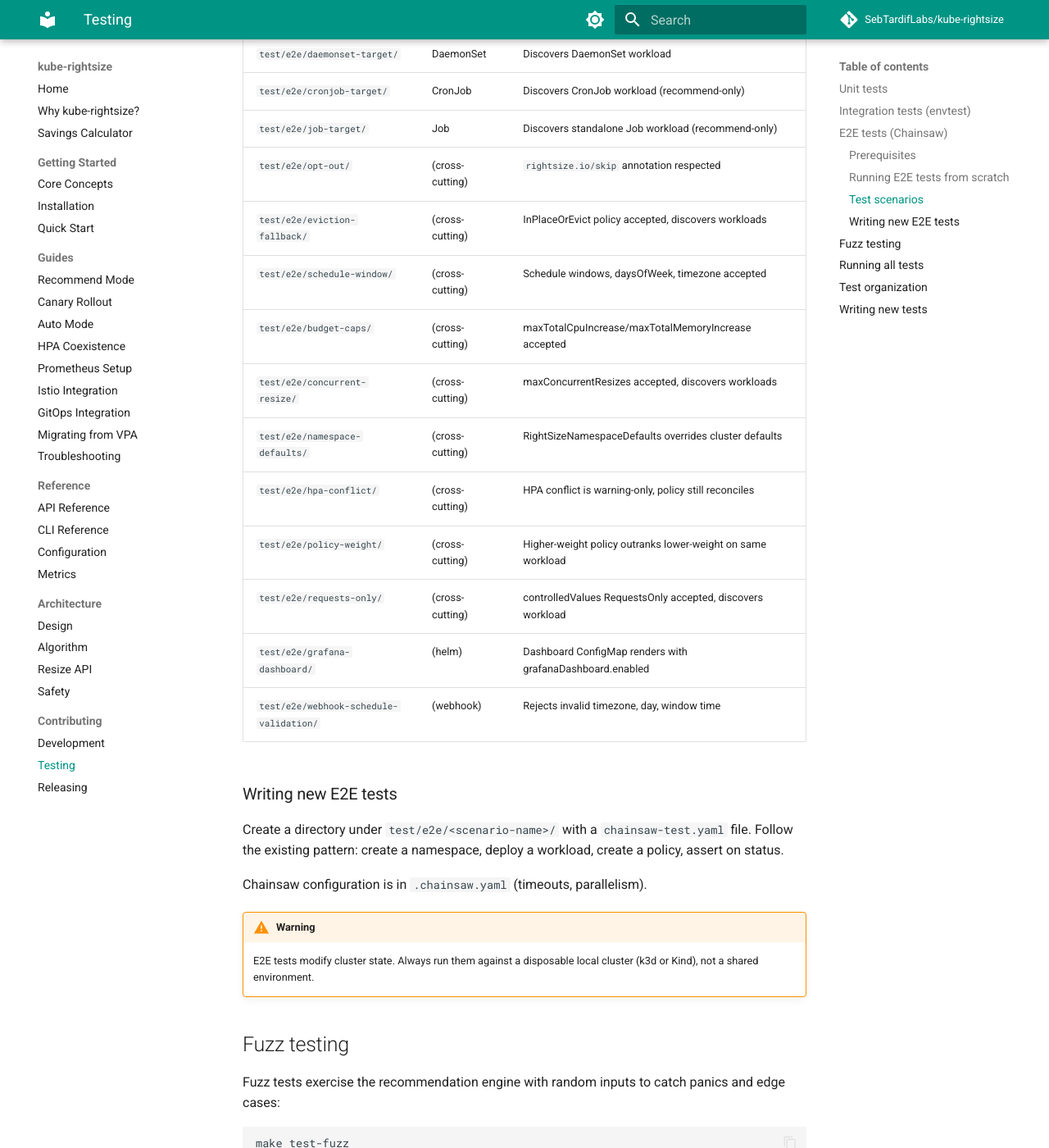
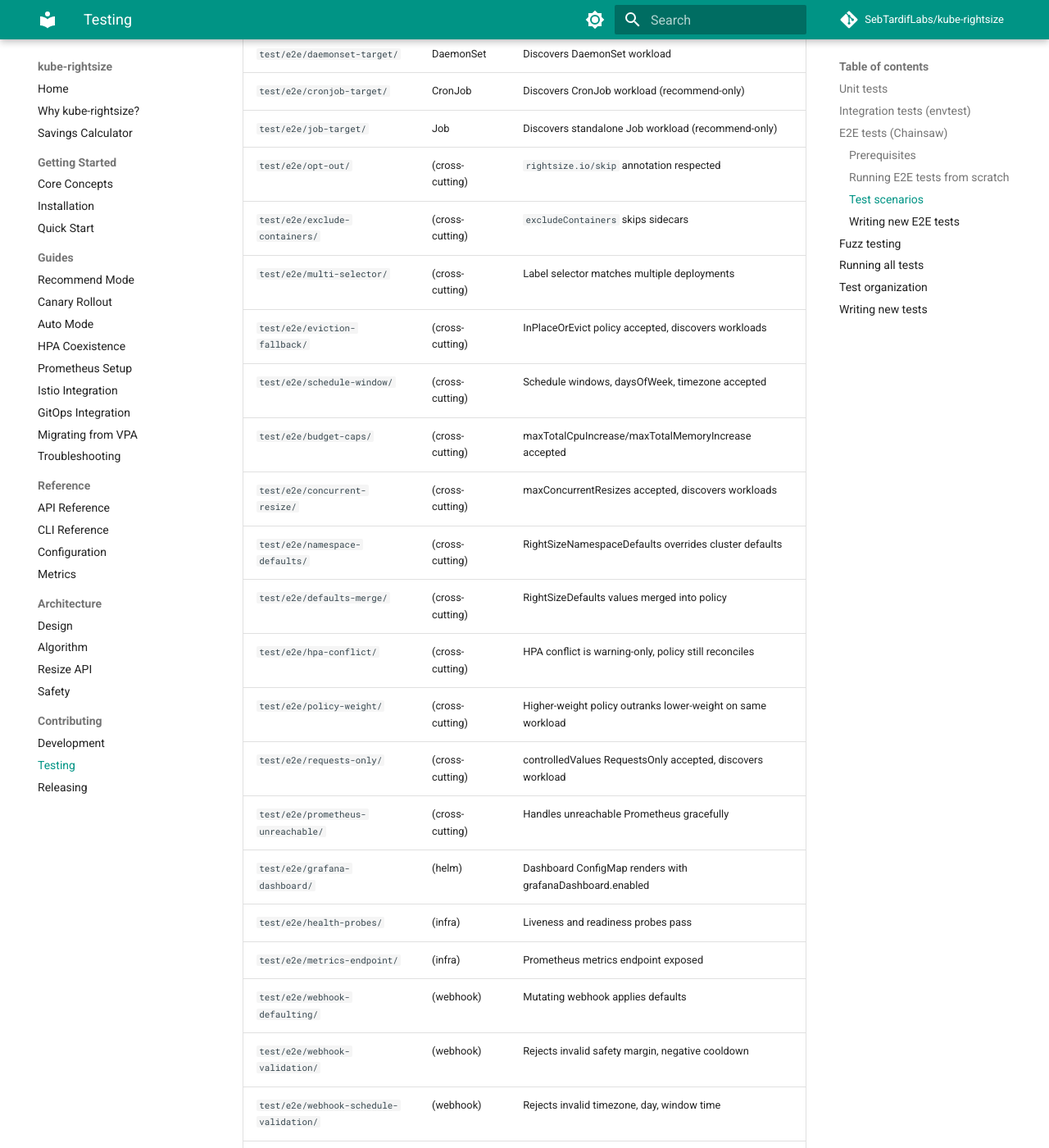
Before and after one commit to attune-io/attune, an MkDocs documentation site: the page built from docs/contributing/testing.md, in a window 1280 px wide and 1400 px high, scrolled down 2149 px. Shown: the whole window at 82% size. Built offline with MkDocs 1.6.1 and Material for MkDocs 9.7.7, drawn with Linux system fonts in a browser that asks for light colours; comment, search, counter and statistics services are not loaded; some of the changed text lies outside the part shown.

Commit message:
docs: complete E2E test scenario table in testing.md
Add 9 missing Chainsaw test scenarios to the table (defaults-merge,
defaults-validation, exclude-containers, health-probes, metrics-endpoint,
multi-selector, prometheus-unreachable, webhook-defaulting,
webhook-validation). Add Go E2E and benchmark rows to the test
organization table.

Signed-off-by: Sebastien Tardif <sebtardif@ncf.ca>

```diff
--- a/docs/contributing/testing.md
+++ b/docs/contributing/testing.md
@@ -92,16 +92,25 @@ make kind-delete
 | `test/e2e/cronjob-target/` | CronJob | Discovers CronJob workload (recommend-only) |
 | `test/e2e/job-target/` | Job | Discovers standalone Job workload (recommend-only) |
 | `test/e2e/opt-out/` | (cross-cutting) | `rightsize.io/skip` annotation respected |
+| `test/e2e/exclude-containers/` | (cross-cutting) | `excludeContainers` skips sidecars |
+| `test/e2e/multi-selector/` | (cross-cutting) | Label selector matches multiple deployments |
 | `test/e2e/eviction-fallback/` | (cross-cutting) | InPlaceOrEvict policy accepted, discovers workloads |
 | `test/e2e/schedule-window/` | (cross-cutting) | Schedule windows, daysOfWeek, timezone accepted |
 | `test/e2e/budget-caps/` | (cross-cutting) | maxTotalCpuIncrease/maxTotalMemoryIncrease accepted |
 | `test/e2e/concurrent-resize/` | (cross-cutting) | maxConcurrentResizes accepted, discovers workloads |
 | `test/e2e/namespace-defaults/` | (cross-cutting) | RightSizeNamespaceDefaults overrides cluster defaults |
+| `test/e2e/defaults-merge/` | (cross-cutting) | RightSizeDefaults values merged into policy |
 | `test/e2e/hpa-conflict/` | (cross-cutting) | HPA conflict is warning-only, policy still reconciles |
 | `test/e2e/policy-weight/` | (cross-cutting) | Higher-weight policy outranks lower-weight on same workload |
 | `test/e2e/requests-only/` | (cross-cutting) | controlledValues RequestsOnly accepted, discovers workload |
+| `test/e2e/prometheus-unreachable/` | (cross-cutting) | Handles unreachable Prometheus gracefully |
 | `test/e2e/grafana-dashboard/` | (helm) | Dashboard ConfigMap renders with grafanaDashboard.enabled |
+| `test/e2e/health-probes/` | (infra) | Liveness and readiness probes pass |
+| `test/e2e/metrics-endpoint/` | (infra) | Prometheus metrics endpoint exposed |
+| `test/e2e/webhook-defaulting/` | (webhook) | Mutating webhook applies defaults |
+| `test/e2e/webhook-validation/` | (webhook) | Rejects invalid safety margin, negative cooldown |
 | `test/e2e/webhook-schedule-validation/` | (webhook) | Rejects invalid timezone, day, window time |
+| `test/e2e/defaults-validation/` | (webhook) | Rejects invalid RightSizeDefaults |
 
 ### Writing new E2E tests
 
@@ -160,9 +169,11 @@ make verify        # all CI checks locally
 |-----------|------|-----------|
 | `api/v1alpha1/*_test.go` | Unit | Go testing |
 | `internal/**/*_test.go` | Unit | Go testing + testify |
+| `internal/**/*_benchmark_test.go` | Benchmark | Go testing (`make test-bench`) |
 | `test/integration/` | Integration | envtest |
-| `test/e2e/` | E2E | Chainsaw |
-| `internal/recommendation/fuzz_test.go` | Fuzz | Go native fuzzing |
+| `test/e2e/` | E2E (Chainsaw) | Chainsaw (`make test-e2e`) |
+| `test/e2e-go/` | E2E (Go) | Go testing + real cluster (`make test-e2e-go`) |
+| `internal/recommendation/fuzz_test.go` | Fuzz | Go native fuzzing (`make test-fuzz`) |
 
 ## Writing new tests
 
```
